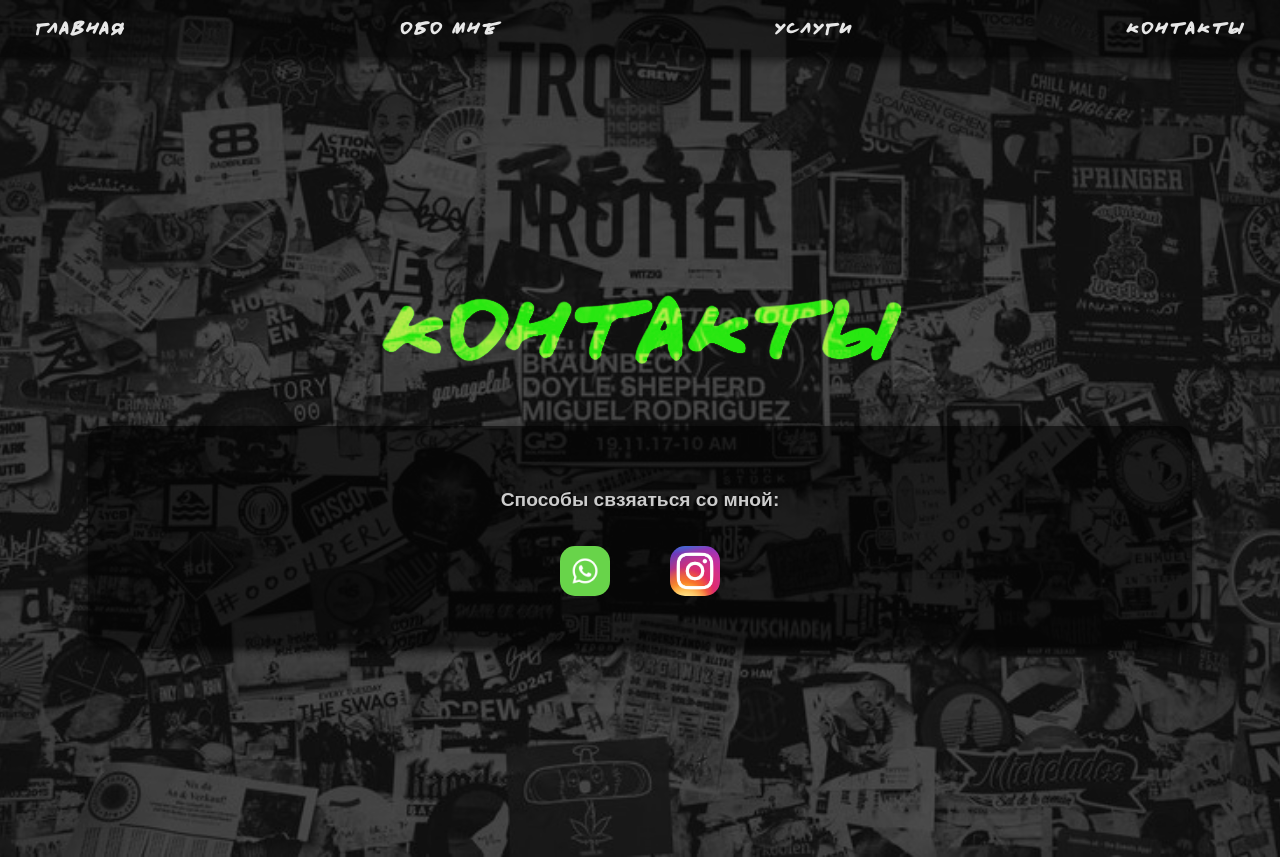
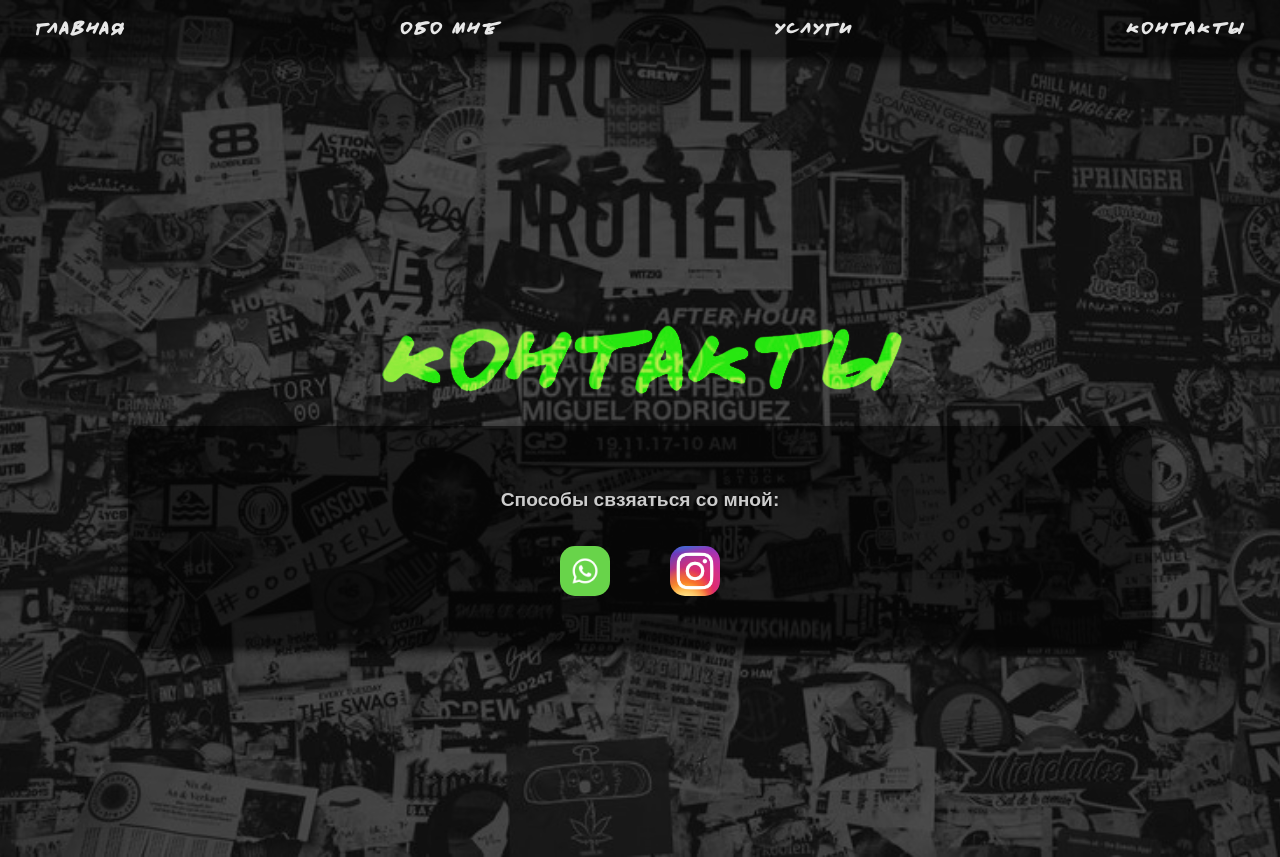
Before and after one commit to iimossh/mobilography-site, a plain HTML site: page contacts.html in a window 1280 px wide. Drawn offline with Linux system fonts and the light colour scheme.

Commit message:
Update style.css

```diff
--- a/style.css
+++ b/style.css
@@ -141,6 +141,10 @@ nav a:hover {
     width: 80%;
     border-radius: 15px;
     color: #eee;
+    max-width: 100%;
+    margin: 0 auto;
+    box-sizing: border-box;
+    overflow-x: hidden;
 }
 
 .content h2 {
@@ -164,6 +168,10 @@ nav a:hover {
     justify-content: center;
     gap: 20px;
     margin-top: 20px;
+    overflow-x: hidden;
+    max-width: 100%;
+    flex-wrap: wrap; /* Чтобы кнопки переносились на следующую строку при нехватке места */
+    box-sizing: border-box;
 }
 
 .contact-buttons .button {
```
